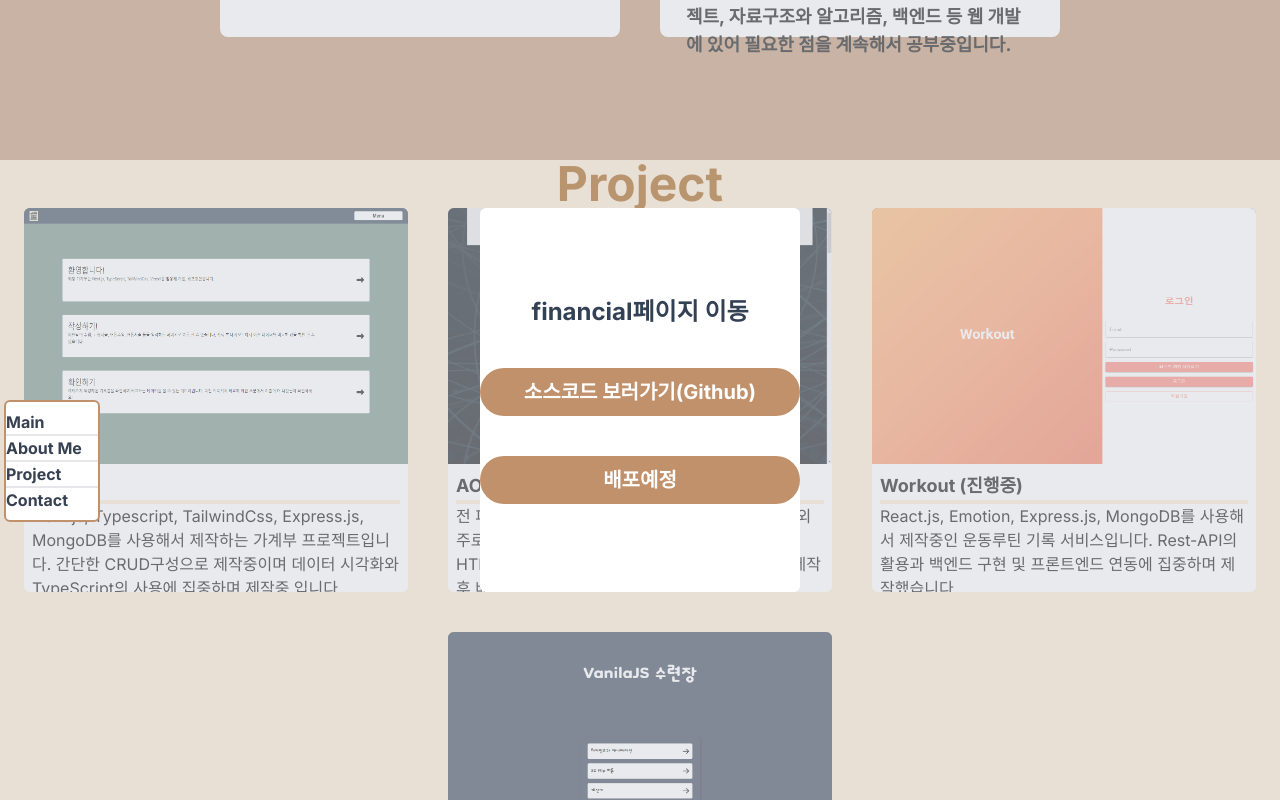
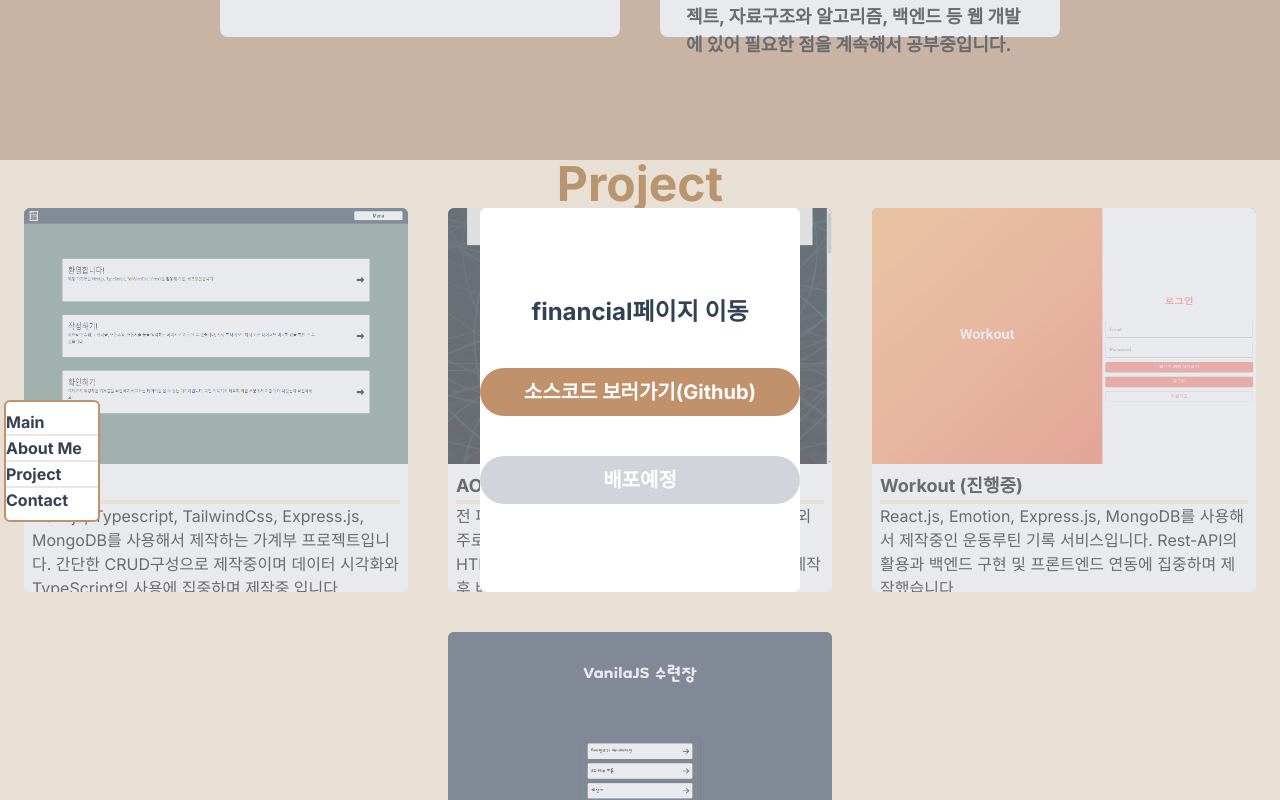
Before and after one commit to KMS9612/PersonalPage, a Next.js app: page / in a window 1280 px wide. Both pictures are taken after a click on the element 216 px from the left and 1840 px from the top of the page. Shown: the part 1440-2240 px from the top of the page. Built offline with nearby package versions, Linux system fonts and the light colour scheme.

Commit message:
가계부 클릭시 나오는 모달의 배포예정 버튼의 색이 변하지 않는점 수정

```diff
--- a/app/component/modal_project.tsx
+++ b/app/component/modal_project.tsx
@@ -74,8 +74,8 @@ export default function Modal_Project({
           <button
             onClick={onClickMoveToPage}
             className={`${
-              target === "financial" && "bg-gray-300"
-            } bg-secBrown rounded-full text-white text-xl font-bold w-80 h-12`}
+              target === "financial" ? "bg-gray-300" : "bg-secBrown"
+            } rounded-full text-white text-xl font-bold w-80 h-12`}
             disabled={target === "financial"}
           >
             {`${
```
